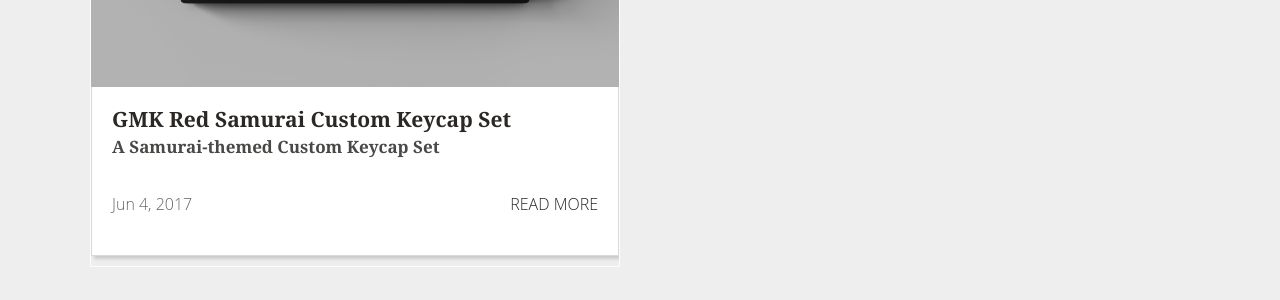
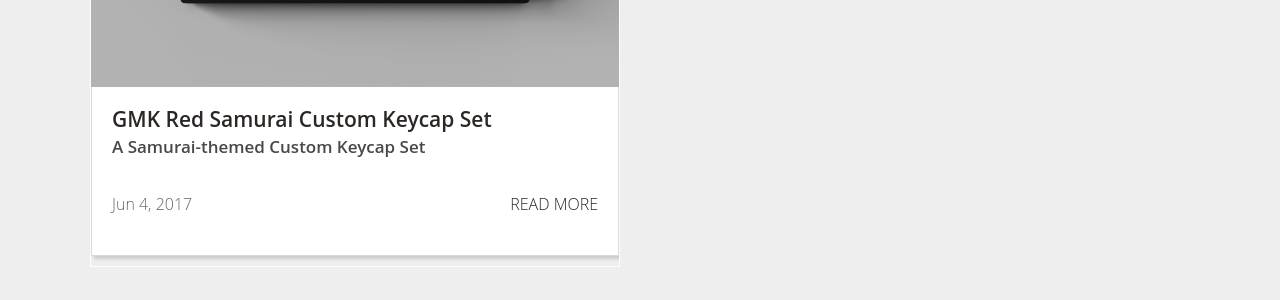
Before and after one commit to RedSunsRMK/redsunsrmk.github.io, a Jekyll site: the page built from projects.html, in a window 1280 px wide. Shown: the part 410-710 px from the top of the page. Built offline with Jekyll 4.4.1, drawn with Linux system fonts in a browser that asks for light colours.

Commit message:
Update layout.scss

```diff
--- a/_sass/layout.scss
+++ b/_sass/layout.scss
@@ -243,8 +243,6 @@ blockquote:before {
 
 	.name {
 		font-size: 21px;
-		font-family: lora,Georgia,Cambria,"Times New Roman",Times,serif !important;
-		font-weight: 700;
 
 		@media only screen and (max-width: 40em) {
 		font-size: 20.5px;
@@ -261,7 +259,6 @@ blockquote:before {
 
 	.position {
 		font-size: 17px;
-		font-family: lora,Georgia,Cambria,"Times New Roman",Times,serif !important;
 		margin-top: 5px;
 		color: #484846;
 
```
